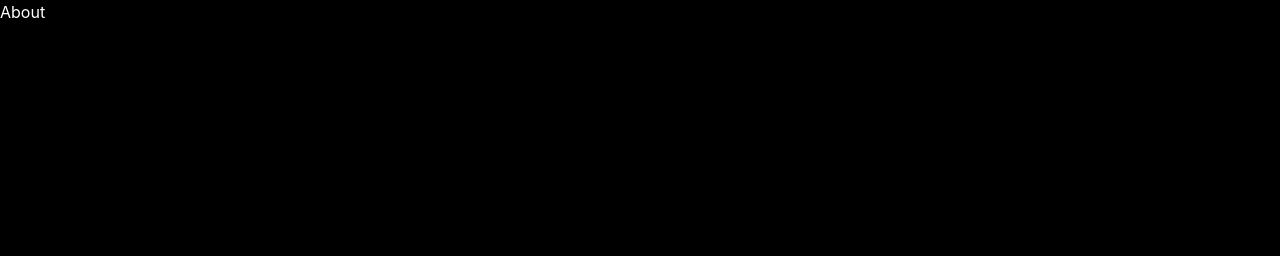
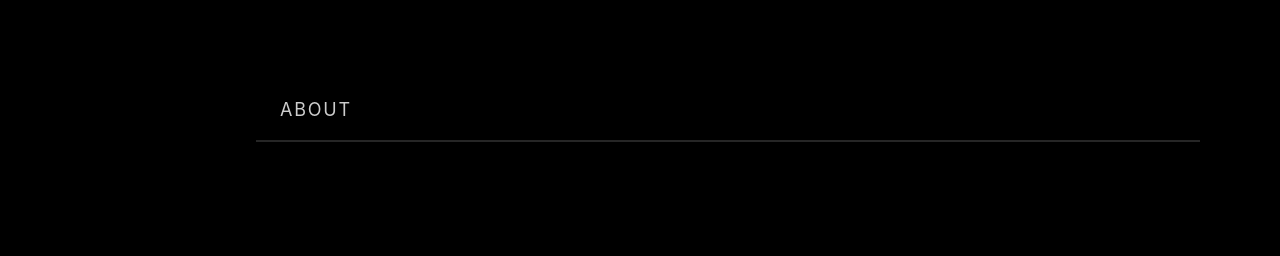
Before and after one commit to Detims/portfolio-real, a React (Vite) app: page /about in a window 1280 px wide. Shown: the top 256 px of the page. Built offline with nearby package versions, Linux system fonts and the light colour scheme.

Commit message:
Build divider for about page

```diff
--- /dev/null
+++ b/src/components/divider.tsx
@@ -0,0 +1,23 @@
+import type { ReactNode } from "react";
+
+type DividerProps = {
+    id?: string
+    label: string;
+    children: ReactNode
+}
+
+export function Divider({ id, label, children }: DividerProps) {
+    return (
+        <section
+            id={id}
+            className="mx-6 my-24 md:ml-56 md:mr-12 lg:ml-64 lg:mr-20"
+        >
+            <header className="mb-16 pb-4 border-b-2 border-white/15">
+                <h2 className="ml-6 text-lg uppercase tracking-widest text-white/80">
+                    {label}
+                </h2>
+            </header>
+            {children}
+        </section>
+    );
+}
--- a/src/pages/about.tsx
+++ b/src/pages/about.tsx
@@ -1,5 +1,13 @@
+import { Divider } from "../components/divider";
+
 export function About() {
     return(
-        <h1>About</h1>
-    )
+        <>
+            <Divider label="About" id="about">
+                <div className="flex flex-col items-center justify-center">
+
+                </div>
+            </Divider>
+        </>
+    );
 }
--- a/src/pages/home.tsx
+++ b/src/pages/home.tsx
@@ -4,10 +4,10 @@ export function Home() {
     return(
         <section className="relative h-screen flex flex-col justify-center items-center overflow-hidden bg-black">
             <div className="relative z-10 text-center">
-                <h1 className="text-6xl text-white lg:text-8xl">
+                <h1 className="text-white text-5xl md:text-6xl lg:text-8xl">
                     Nhan Nguyen
                 </h1>
-                <h2 className="mt-6">
+                <h2 className="mt-8 text-2xl">
                     Software Engineer
                 </h2>
                 <div className="mt-10">
```
